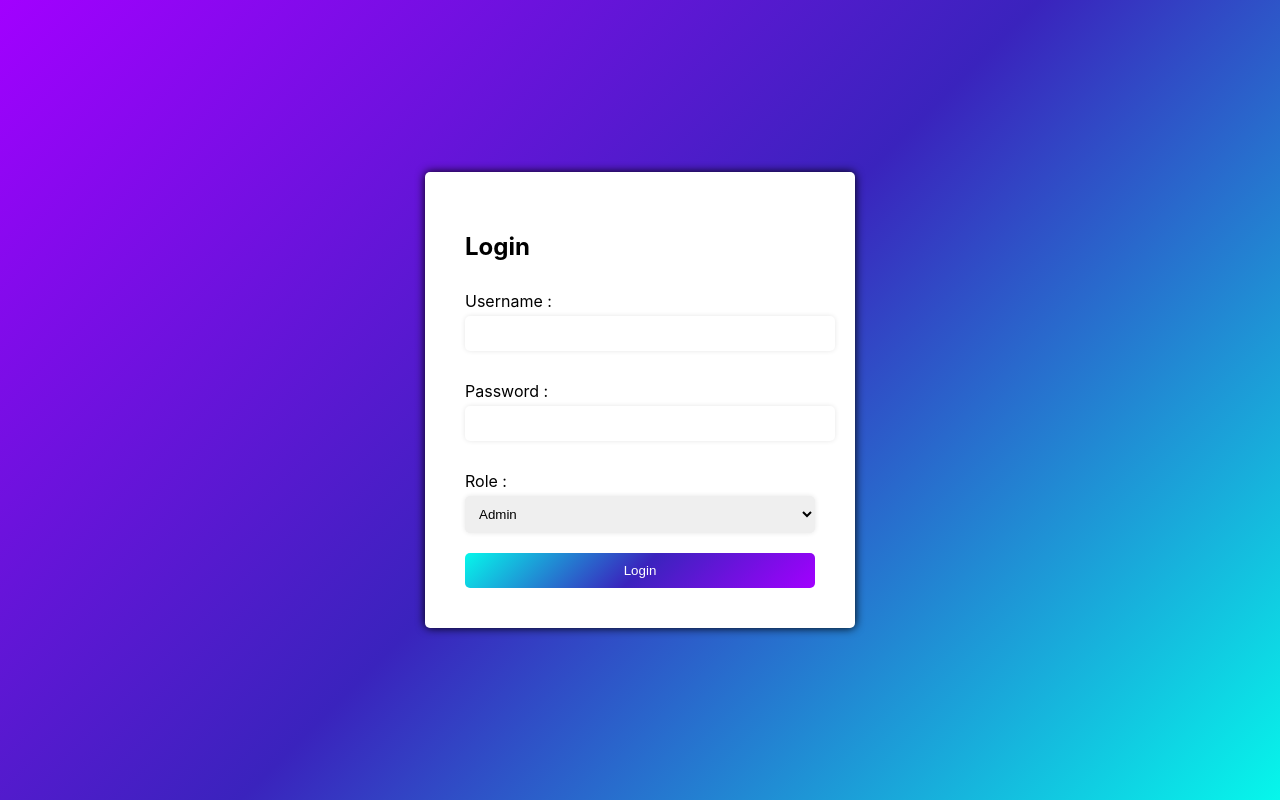
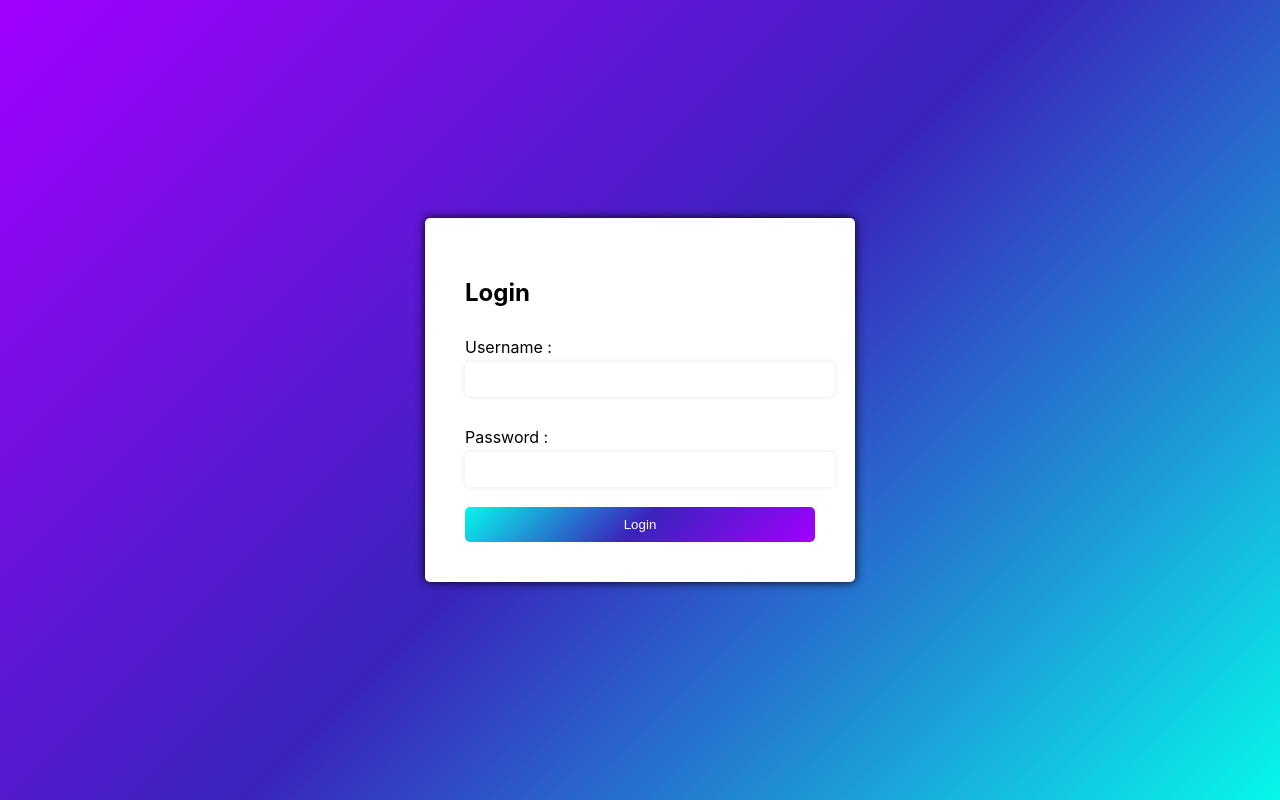
Before and after one commit to Ravindu51099/apparel-system, a React (Create React App) app: page /orders in a window 1280 px wide. Built offline with nearby package versions, Linux system fonts and the light colour scheme.

Commit message:
issues fixed

```diff
--- a/src/App.js
+++ b/src/App.js
@@ -10,11 +10,11 @@
 // function App() {
 //   return (
 //     <div>
-//       {/* <Login/> */}
+//       <Login/>
 //       {/* <Dashboard/> */}
 //       {/* <Sidebar /> */}
 //       {/* <FrontOfficeForm /> */}
-//       <ProductionPage />
+//       {/* <ProductionPage /> */}
 //     </div>
 //   );
 // }
--- a/src/Componants/Login/Login.js
+++ b/src/Componants/Login/Login.js
@@ -1,3 +1,4 @@
+import { Button } from "antd";
 import React, { useState } from "react";
 import "./Login.css";
 
@@ -29,16 +30,6 @@ const Login = () => {
           value={password}
           onChange={(e) => setPassword(e.target.value)}
         />
-        <label htmlFor="role">Role :</label>
-        <select
-          id="role"
-          value={role}
-          onChange={(e) => setRole(e.target.value)}
-        >
-          <option value="admin">Admin</option>
-          <option value="frontoffice">Front Office</option>
-          <option value="productionemployee">Production Employee</option>
-        </select>
         <div style={{ float: "right", width: "100%" }}>
           <button type="submit">Login</button>
         </div>
--- a/src/Componants/ProductionEmployee/ProductionEmployee.js
+++ b/src/Componants/ProductionEmployee/ProductionEmployee.js
@@ -193,7 +193,7 @@ const ProductionPage = () => {
   ];
 
   return (
-    <>
+    <div style={{padding:"20px"}}>
       <h1>Production Employee Page</h1>
       <h2>Orders</h2>
       <Table
@@ -269,7 +269,7 @@ const ProductionPage = () => {
       <Button type="primary" onClick={() => setVisible("create")}>
         Create New Task
       </Button>
-    </>
+    </div>
   );
 };
 export default ProductionPage;
```
